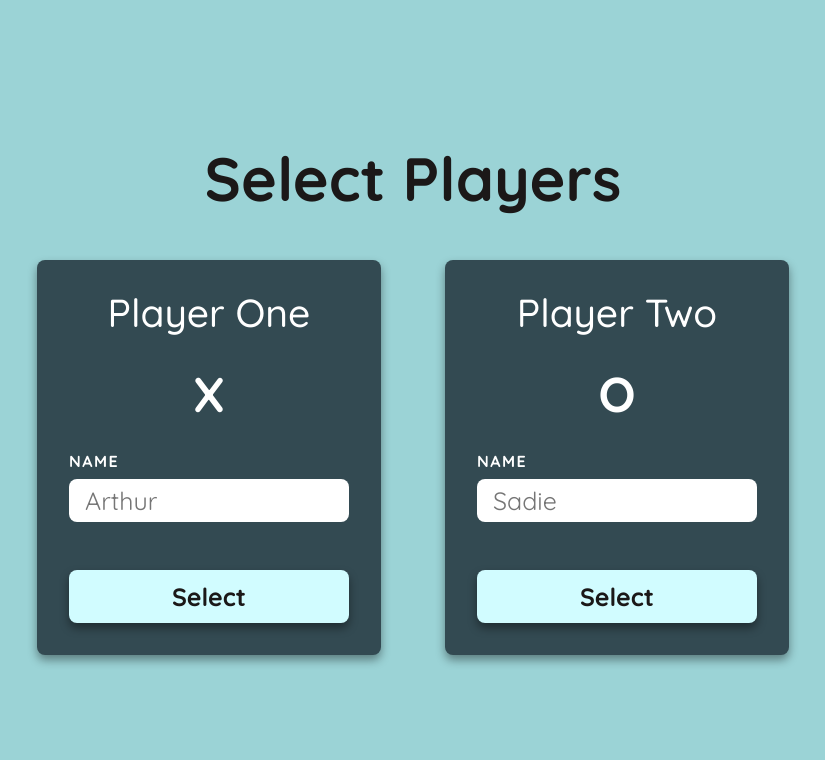
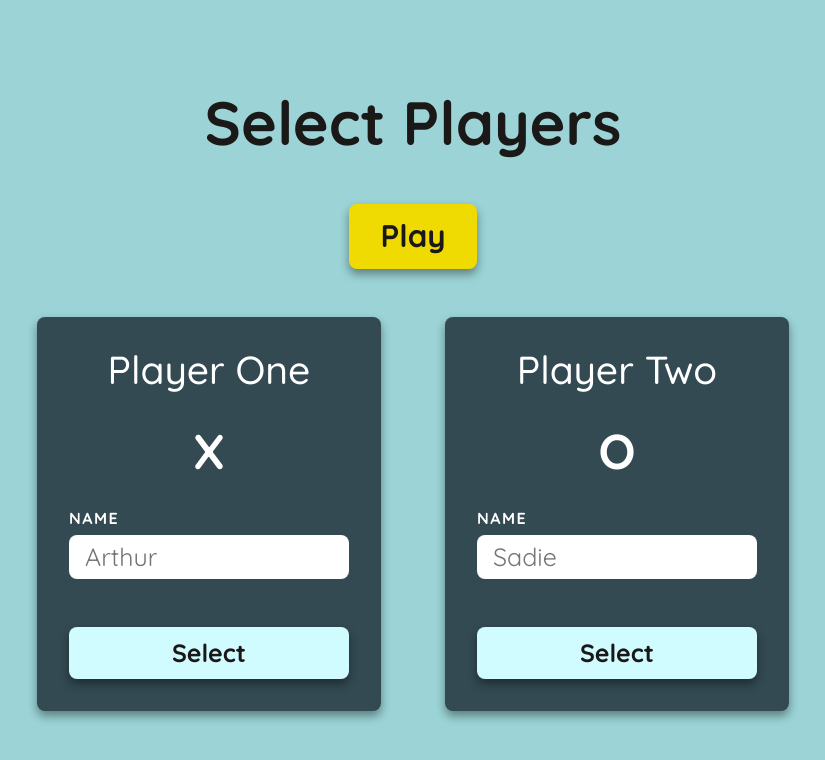
Before and after one commit to Oliver-Ard/tic-tac-toe, a plain HTML site: page index.html in a window 1280 px wide. Both pictures are taken after a click on the button "Play Game". Shown: the whole page, without its empty margins (227-1052 px from the left). Drawn offline with Linux system fonts and the light colour scheme.

Commit message:
Add feature to collect the names from the forms

```diff
--- a/script.js
+++ b/script.js
@@ -29,6 +29,187 @@ function Player(playerName, playerMarker) {
 
 	return { getPlayerName, getPlayerMark };
 }
+
+const createSections = (function () {
+	const welcomeSection = document.querySelector("#welcome-screen");
+	const selectPlayersSection = document.querySelector("#select-players-screen");
+	const gameSection = document.querySelector("#game-screen");
+	const endGameModal = document.querySelector("#end-game-modal");
+
+	function createWelcomeSection() {
+		// H1
+		const h1 = document.createElement("h1");
+		h1.textContent = "Welcome at";
+		const br = document.createElement("br");
+		h1.append(br);
+		h1TextNode = document.createTextNode("Tic-Tac-Toe");
+		h1.append(h1TextNode);
+		welcomeSection.append(h1);
+
+		// Button
+		const button = document.createElement("button");
+		button.setAttribute("id", "welcome-btn");
+		button.classList.add("standard-btn");
+		button.textContent = "Play Game";
+		welcomeSection.append(button);
+	}
+
+	function createSelectPlayersSection() {
+		// H2
+		const h2 = document.createElement("h2");
+		h2.setAttribute("id", "select-players-text");
+		h2.textContent = "Select Players";
+		selectPlayersSection.append(h2);
+
+		// Play Game Btn
+		const playGameBtn = document.createElement("button");
+		playGameBtn.setAttribute("id", "play-game-btn");
+		playGameBtn.classList.add("standard-btn", "play-game-btn");
+		playGameBtn.textContent = "Play";
+		selectPlayersSection.append(playGameBtn);
+
+		// Cards Wrapper
+		const cardsWrapper = document.createElement("div");
+		cardsWrapper.classList.add("cards-wrapper");
+
+		// Players Cards
+		const playerOneCard = createPlayerCard(
+			"Player One",
+			"X",
+			"Arthur",
+			"player-one-form",
+			"player-one-name"
+		);
+		cardsWrapper.append(playerOneCard);
+		const playerTwoCard = createPlayerCard(
+			"Player Two",
+			"O",
+			"Sadie",
+			"player-two-form",
+			"player-two-name"
+		);
+		cardsWrapper.append(playerTwoCard);
+		selectPlayersSection.append(cardsWrapper);
+	}
+
+	function createPlayerCard(
+		playerName,
+		playerSign,
+		placeholderText,
+		playerForm,
+		playerInputName
+	) {
+		// Player Card Container
+		const playerCard = document.createElement("div");
+		playerCard.classList.add("player-card");
+
+		// H3
+		const h3 = document.createElement("h3");
+		h3.textContent = playerName;
+		playerCard.append(h3);
+
+		// Player Sign
+		const playerSignText = document.createElement("p");
+		playerSignText.classList.add("player-sign");
+		playerSignText.textContent = playerSign;
+		playerCard.append(playerSignText);
+
+		// Player Form
+		const form = document.createElement("form");
+		form.setAttribute("id", playerForm);
+		form.setAttribute("action", "#");
+		form.setAttribute("method", "post");
+		// Form Label
+		const label = document.createElement("label");
+		label.setAttribute("for", playerInputName);
+		label.textContent = "Name";
+		form.append(label);
+		// Form Input
+		const input = document.createElement("input");
+		input.setAttribute("type", "text");
+		input.setAttribute("id", playerInputName);
+		input.setAttribute("name", "name");
+		input.setAttribute("placeholder", placeholderText);
+		input.setAttribute("required", "");
+		input.setAttribute("minlength", "4");
+		input.setAttribute("maxlength", "16");
+		form.append(input);
+		// Form Btn
+		const button = document.createElement("button");
+		button.classList.add("standard-btn");
+		button.textContent = "Select";
+		form.append(button);
+
+		playerCard.append(form);
+
+		return playerCard;
+	}
+
+	function createGameSection() {
+		// H2
+		const h2 = document.createElement("h2");
+		h2.setAttribute("id", "player-turn-text");
+		h2.textContent = "Sadie's Turn";
+		gameSection.append(h2);
+
+		// Game Board
+		const gameBoardContainer = document.createElement("div");
+		gameBoardContainer.setAttribute("id", "game-board");
+		gameBoardContainer.classList.add("game-board", "x");
+
+		// Game Board Cells
+		for (let i = 0; i <= 8; i++) {
+			const button = document.createElement("button");
+			button.classList.add("board-cell");
+			button.dataset.cell = `${i}`;
+			gameBoardContainer.append(button);
+		}
+		gameSection.append(gameBoardContainer);
+	}
+
+	function createEndGameModal() {
+		// H2
+		const h2 = document.createElement("h2");
+		h2.setAttribute("id", "winner-text");
+		h2.textContent = "Sadie Won!";
+		endGameModal.append(h2);
+
+		// Btns Wrapper
+		const btnsWrapper = document.createElement("div");
+		btnsWrapper.classList.add("btns-wrapper");
+
+		// Play Again Btn
+		const playAgainBtn = document.createElement("button");
+		playAgainBtn.setAttribute("id", "play-again-btn");
+		playAgainBtn.classList.add("standard-btn");
+		playAgainBtn.textContent = "Play Again";
+		btnsWrapper.append(playAgainBtn);
+
+		// Restart Game Btn
+		const restartGameBtn = document.createElement("button");
+		restartGameBtn.setAttribute("id", "restart-game-btn");
+		restartGameBtn.classList.add("standard-btn");
+		restartGameBtn.textContent = "Restart Game";
+		btnsWrapper.append(restartGameBtn);
+
+		endGameModal.append(btnsWrapper);
+	}
+	createWelcomeSection();
+	createSelectPlayersSection();
+	createGameSection();
+	createEndGameModal();
+
+	return {
+		welcomeSection,
+		selectPlayersSection,
+		gameSection,
+		endGameModal,
+		createWelcomeSection,
+		createSelectPlayersSection,
+		createGameSection,
+		createEndGameModal,
+	};
+})();
 
 function GameController(firstPlayer, secondPlayer) {
 	let board = gameBoard.getBoard();
@@ -63,12 +244,6 @@ function GameController(firstPlayer, secondPlayer) {
 
 	function switchPlayerTurn() {
 		currentPlayer = currentPlayer === playerOne ? playerTwo : playerOne;
-
-		if (currentPlayer === playerOne) {
-			console.log(`Is ${playerOne.getPlayerName()}'s turn`);
-		} else {
-			console.log(`Is ${playerTwo.getPlayerName()}'s turn`);
-		}
 	}
 
 	function checkWinner() {
@@ -143,170 +318,74 @@ function GameController(firstPlayer, secondPlayer) {
 	};
 }
 
-const createSections = (function () {
-	const welcomeSection = document.querySelector("#welcome-screen");
-	const selectPlayersSection = document.querySelector("#select-players-screen");
-	const gameSection = document.querySelector("#game-screen");
-	const endGameModal = document.querySelector("#end-game-modal");
+// Screen Controller
+const screenController = (function () {
+	// Welcome Section
+	const welcomeBtn = document.querySelector("#welcome-btn");
+	// Select Players Section
+	const playerOneForm = document.querySelector("#player-one-form");
+	const playerTwoForm = document.querySelector("#player-two-form");
+	const playerOneInput = document.querySelector("#player-one-name");
+	const playerTwoInput = document.querySelector("#player-two-name");
+	const playGameBtn = document.querySelector("#play-game-btn");
+	const selectPlayersText = document.querySelector("#select-players-text");
+	// Game Section
+	const playerTurnText = document.querySelector("#player-turn-text");
+	const gameBoardEl = document.querySelector("#game-board");
+	// End Game Section
 
-	function createWelcomeSection() {
-		// H1
-		const h1 = document.createElement("h1");
-		h1.textContent = "Welcome at";
-		const br = document.createElement("br");
-		h1.append(br);
-		h1TextNode = document.createTextNode("Tic-Tac-Toe");
-		h1.append(h1TextNode);
-		welcomeSection.append(h1);
+	let playerOneName = "";
+	let playerTwoName = "";
+	let game;
 
-		// Button
-		const button = document.createElement("button");
-		button.setAttribute("id", "welcome-btn");
-		button.classList.add("standard-btn");
-		button.textContent = "Play Game";
-		welcomeSection.append(button);
+	function playGame() {
+		if (playerOneName !== "" && playerTwoName !== "") {
+			game = GameController(
+				Player(playerOneName, "X"),
+				Player(playerTwoName, "O")
+			);
+			selectPlayersText.classList.remove("select-players-text");
+			switchSections(
+				createSections.selectPlayersSection,
+				createSections.gameSection
+			);
+
+			playerTurnText.textContent = `${game.getCurrentPlayerName()}'s Turn`;
+		} else {
+			selectPlayersText.classList.add("select-players-text");
+		}
 	}
 
-	function createSelectPlayersSection() {
-		// H2
-		const h2 = document.createElement("h2");
-		h2.textContent = "Select Players";
-		selectPlayersSection.append(h2);
-
-		// Cards Wrapper
-		const cardsWrapper = document.createElement("div");
-		cardsWrapper.classList.add("cards-wrapper");
-
-		// Players Cards
-		const playerOneCard = createPlayerCard("Player One", "X", "Arthur");
-		cardsWrapper.append(playerOneCard);
-		const playerTwoCard = createPlayerCard("Player Two", "O", "Sadie");
-		cardsWrapper.append(playerTwoCard);
-
-		selectPlayersSection.append(cardsWrapper);
-	}
-
-	function createPlayerCard(playerName, playerSign, placeholderText) {
-		// Player Card Container
-		const playerCard = document.createElement("div");
-		playerCard.classList.add("player-card");
-
-		// H3
-		const h3 = document.createElement("h3");
-		h3.textContent = playerName;
-		playerCard.append(h3);
-
-		// Player Sign
-		const playerSignText = document.createElement("p");
-		playerSignText.classList.add("player-sign");
-		playerSignText.textContent = playerSign;
-		playerCard.append(playerSignText);
-
-		// Player Form
-		const form = document.createElement("form");
-		form.setAttribute("id", "player-form");
-		form.setAttribute("action", "#");
-		form.setAttribute("method", "post");
-		// Form Label
-		const label = document.createElement("label");
-		label.setAttribute("for", "name");
-		label.textContent = "Name";
-		form.append(label);
-		// Form Input
-		const input = document.createElement("input");
-		input.setAttribute("type", "text");
-		input.setAttribute("id", "name");
-		input.setAttribute("name", "name");
-		input.setAttribute("placeholder", placeholderText);
-		input.setAttribute("required", "");
-		input.setAttribute("minlength", "4");
-		input.setAttribute("maxlength", "16");
-		form.append(input);
-		// Form Btn
-		const button = document.createElement("button");
-		button.classList.add("standard-btn");
-		button.textContent = "Select";
-		form.append(button);
-
-		playerCard.append(form);
-
-		return playerCard;
-	}
-
-	function createGameSection() {
-		// H2
-		const h2 = document.createElement("h2");
-		h2.setAttribute("id", "player-turn-text");
-		h2.textContent = "Sadie's Turn";
-		gameSection.append(h2);
-
-		// Game Board
-		const gameBoardContainer = document.createElement("div");
-		gameBoardContainer.setAttribute("id", "game-board");
-		gameBoardContainer.classList.add("game-board", "x");
-
-		// Game Board Cells
-		for (let i = 0; i <= 8; i++) {
-			const button = document.createElement("button");
-			button.classList.add("board-cell");
-			button.dataset.cell = `${i}`;
-			gameBoardContainer.append(button);
-		}
-		gameSection.append(gameBoardContainer);
-	}
-
-	function createEndGameModal() {
-		// H2
-		const h2 = document.createElement("h2");
-		h2.setAttribute("id", "winner-text");
-		h2.textContent = "Sadie Won!";
-		endGameModal.append(h2);
-
-		// Btns Wrapper
-		const btnsWrapper = document.createElement("div");
-		btnsWrapper.classList.add("btns-wrapper");
-
-		// Play Again Btn
-		const playAgainBtn = document.createElement("button");
-		playAgainBtn.setAttribute("id", "play-again-btn");
-		playAgainBtn.classList.add("standard-btn");
-		playAgainBtn.textContent = "Play Again";
-		btnsWrapper.append(playAgainBtn);
-
-		// Restart Game Btn
-		const restartGameBtn = document.createElement("button");
-		restartGameBtn.setAttribute("id", "restart-game-btn");
-		restartGameBtn.classList.add("standard-btn");
-		restartGameBtn.textContent = "Restart Game";
-		btnsWrapper.append(restartGameBtn);
-
-		endGameModal.append(btnsWrapper);
-	}
-
-	// createGameSection();
-	// createEndGameModal();
-
-	return {
-		welcomeSection,
-		selectPlayersSection,
-		gameSection,
-		endGameModal,
-		createWelcomeSection,
-		createSelectPlayersSection,
-		createGameSection,
-		createEndGameModal,
-	};
-})();
-
-// Screen Controller
-const screenController = (function () {
 	// --Helper Functions--
 	function handleWelcomeBtn() {
-		createSections.createSelectPlayersSection();
 		switchSections(
 			createSections.welcomeSection,
 			createSections.selectPlayersSection
 		);
+	}
+
+	function handleFormInput(playerInput) {
+		if (playerInput.value !== "") {
+			playerInput.disabled = true;
+		}
+	}
+
+	function handlePlayerOneForm(e) {
+		e.preventDefault();
+		handleFormInput(playerOneInput);
+		playerOneName = playerOneInput.value;
+		playerTwoInput.focus();
+
+		console.log(playerOneName);
+	}
+
+	function handlePlayerTwoForm(e) {
+		e.preventDefault();
+		handleFormInput(playerTwoInput);
+		playerTwoName = playerTwoInput.value;
+		playGameBtn.focus();
+
+		console.log(playerTwoName);
 	}
 
 	function switchSections(elementOne, elementTwo) {
@@ -314,15 +393,11 @@ const screenController = (function () {
 		elementTwo.classList.toggle("hide");
 	}
 
-	function init() {
-		createSections.createWelcomeSection();
-		const welcomeBtn = document.querySelector("#welcome-btn");
-		welcomeBtn.addEventListener("click", handleWelcomeBtn);
-	}
 	// --Event Listeners--
-
-	document.addEventListener("DOMContentLoaded", init);
-
+	welcomeBtn.addEventListener("click", handleWelcomeBtn);
+	playerOneForm.addEventListener("submit", handlePlayerOneForm);
+	playerTwoForm.addEventListener("submit", handlePlayerTwoForm);
+	playGameBtn.addEventListener("click", playGame);
 	// document.addEventListener("click", () => {
 	// 	createSections.endGameModal.showModal();
 	// });
@@ -333,5 +408,3 @@ const screenController = (function () {
 	// 	}
 	// });
 })();
-
-const game = GameController(Player("Arthur", "X"), Player("Mary", "O"));
--- a/style.css
+++ b/style.css
@@ -16,6 +16,7 @@
 	--clr-primary-3: #334a52;
 	--clr-primary-4: #7d9ea1;
 	--clr-primary-5: #308d96;
+	--clr-accent: #efdb02;
 	--clr-dark: #1b1818;
 	--clr-light: #fff;
 	--clr-grey: #787878;
@@ -211,6 +212,11 @@ ul {
 	opacity: 0.7;
 }
 
+.select-players-screen .play-game-btn {
+	font-size: var(--font-size-600);
+	background-color: var(--clr-accent);
+}
+
 /* GAME SCREEN */
 .game-board {
 	margin-top: 1.5rem;
@@ -369,6 +375,12 @@ ul {
 	display: none;
 }
 
+.select-players-text {
+	color: var(--clr-red);
+	transition: transform 0.1s ease-in-out;
+	transform: scale(1.2);
+}
+
 /* ANIMATIONS */
 @keyframes fade-in {
 	0% {
```
